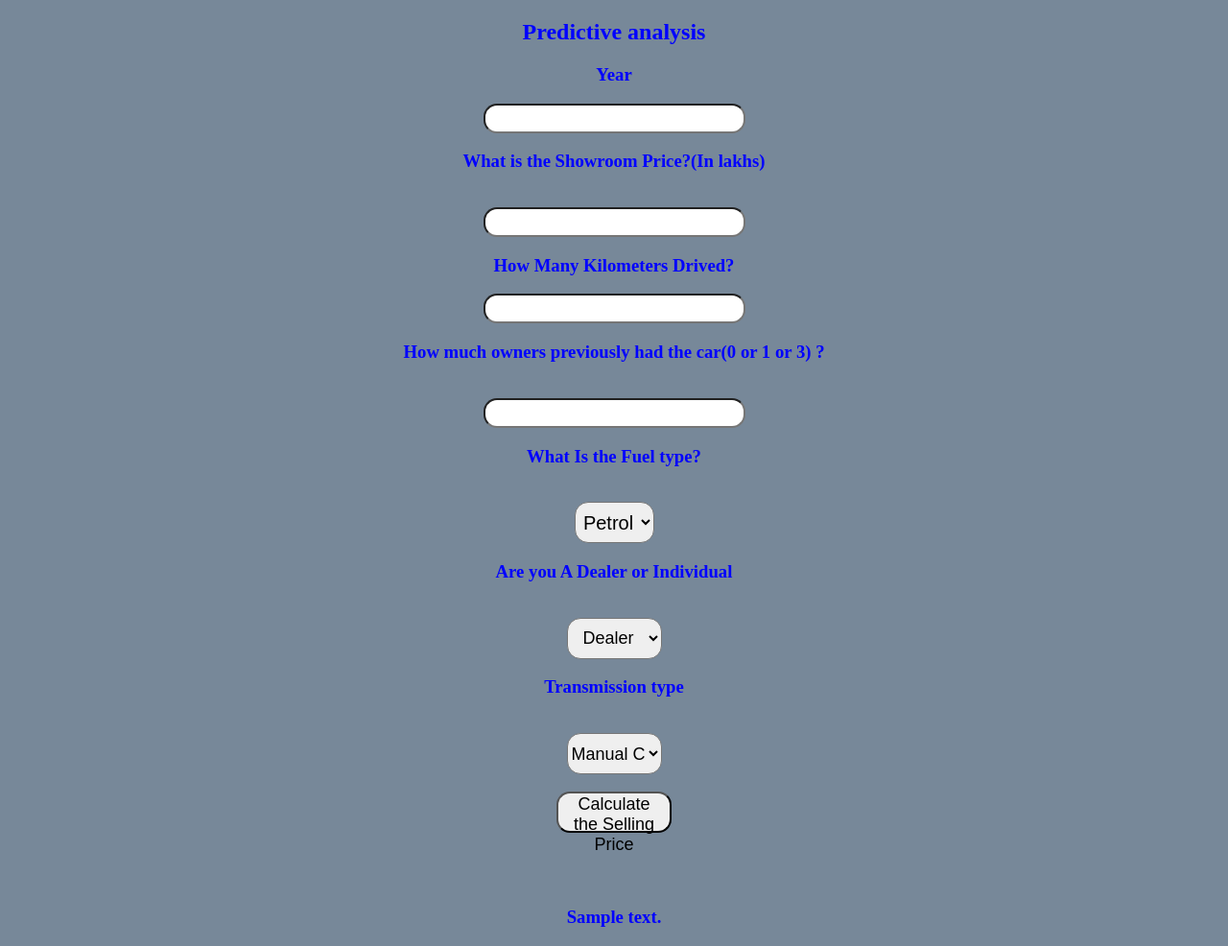
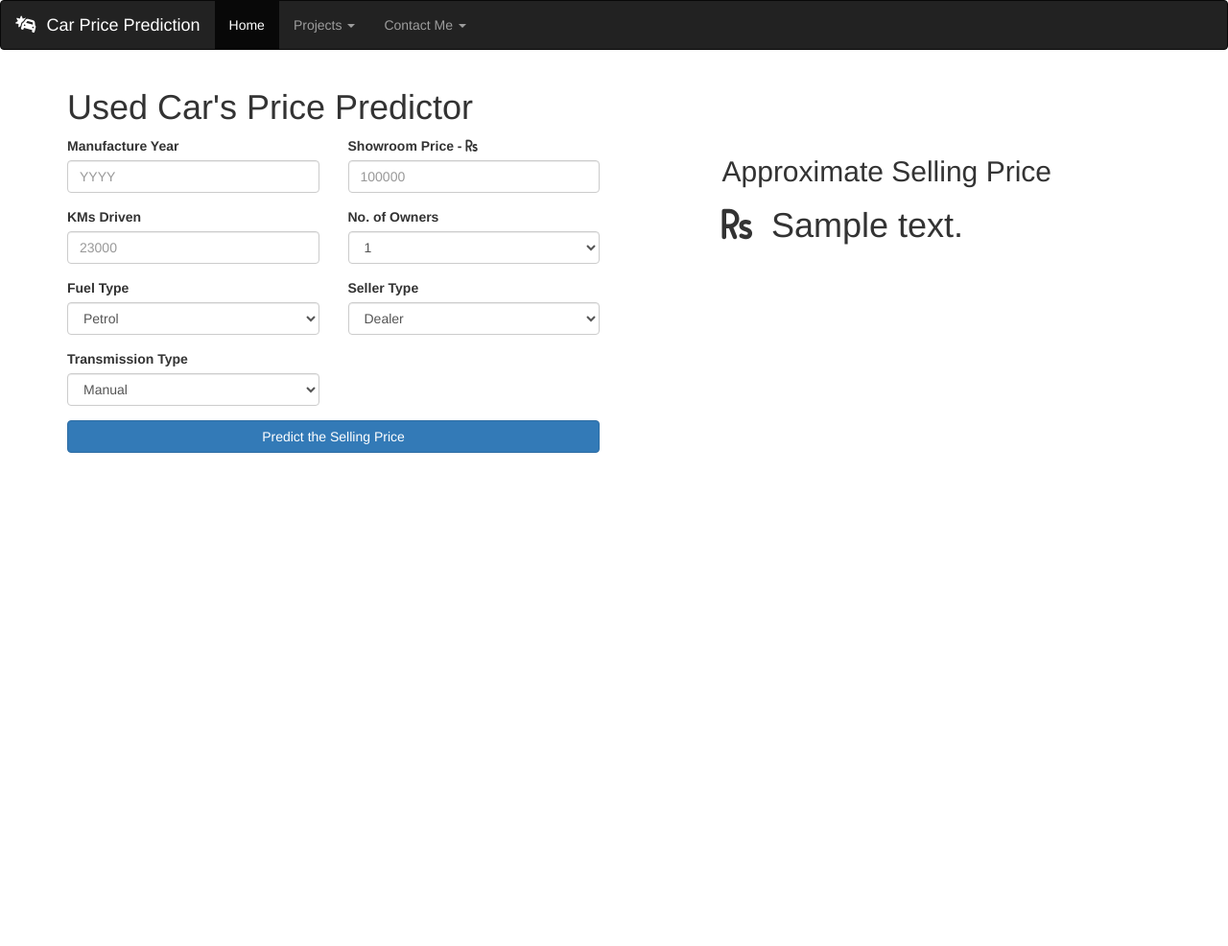
Before and after one commit to ravikant436/used_car_price_prediction, a Flask app: template templates/index.html in a window 1280 px wide. Shown: the whole page at 96% size. After the commit the page ends 472 px from the top, so only its background shows below. Run offline with Flask 2, Linux system fonts and the light colour scheme; the template is opened without the code that fills it: most values are stand-ins (such as "Sample title", 1, 10 or a date in 2020); parts of the project's set-up code (start-up, migrations or seed data) failed here and were passed over; some libraries are stand-ins or nearby versions.

Commit message:
Update User Interface

```diff
--- a/templates/index.html
+++ b/templates/index.html
@@ -1,159 +1,128 @@
-<!DOCTYPE html>
-<html lang="en">
+<!doctype html>
+<html>
+	<head>
+		<title>Used Cars Price Prediction</title>
+		<meta charset="utf-8">
+		<link rel='shortcut icon' type='image/x-icon' href="{{ url_for('static',filename='favicon.ico') }}" />
+		<meta name="viewport" content="width=device-width, initial-scale=1">
+		<!-- Latest compiled and minified CSS -->
+		<link rel="stylesheet" href="https://maxcdn.bootstrapcdn.com/bootstrap/3.4.1/css/bootstrap.min.css">
 
-<head>
-    <meta charset="UTF-8">
-    <meta name="viewport" content="width=device-width, initial-scale=1.0">
-    <title>Document</title>
+		<!-- jQuery library -->
+		<script src="https://ajax.googleapis.com/ajax/libs/jquery/3.5.1/jquery.min.js"></script>
+
+		<!-- Latest compiled JavaScript -->
+		<script src="https://maxcdn.bootstrapcdn.com/bootstrap/3.4.1/js/bootstrap.min.js"></script>
+
+		<!-- Font Library -->
+		<link rel="preconnect" href="https://fonts.gstatic.com">
+		<link href="https://fonts.googleapis.com/css2?family=Source+Sans+Pro&display=swap" rel="stylesheet">
+
+		<!--- Font Awesome -->
+		<script src="https://kit.fontawesome.com/14c3933906.js" crossorigin="anonymous"></script>
+
+		<link rel="stylesheet" type="text/css" href="{{ url_for('static',filename='common_styles.css') }}" />
+		<link rel="stylesheet" type="text/css" href="{{ url_for('static',filename='car_price.css') }}" />
 	</head>
+	<body>
+		<div class="full-height">
+			<nav class="navbar navbar-inverse">
+			  <div class="container-fluid">
+				<div class="navbar-header">
+				  <a class="navbar-brand" href="#" style="color:#fff"><i class="fas fa-car-crash"></i> &nbsp;Car Price Prediction</a>
+				</div>
+				<ul class="nav navbar-nav">
+				  <li class="active"><a href="#">Home</a></li>
+				  <li class="dropdown">
+					<a class="dropdown-toggle" data-toggle="dropdown" href="#">Projects
+					<span class="caret"></span></a>
+					<ul class="dropdown-menu">
+					  <li><a href="#"><i class="fas fa-plane-departure"></i> &nbsp;Flight Price Prediction</a></li>
+					  <li><a href="#"><i class="fas fa-key"></i> &nbsp;Password Strength</a></li>
+					  <li><a href="#"><i class="far fa-newspaper"></i> &nbsp;Fake News Classifier</a></li>
+					</ul>
+				  </li>
+				  <li class="dropdown">
+					<a class="dropdown-toggle" data-toggle="dropdown" href="#">Contact Me
+					<span class="caret"></span></a>
+					<ul class="dropdown-menu">
+					  <li><a href="https://www.linkedin.com/in/ravikant-tyagi/" target="_blank"><i class="fab fa-linkedin"></i> &nbsp;LinkedIn</a></li>
+					  <li><a href="https://github.com/ravikant436" target="_blank"><i class="fab fa-github"></i> &nbsp;GitHub</a></li>
+					</ul>
+				  </li>
+				</ul>
+			  </div>
+			</nav>
+			<div class="container">
+			  <h1 class="project-title">Used Car's Price Predictor</h1>
+			  <div class="row">
+				<form class="col-md-6" id="car-form" action="{{ url_for('predict')}}" method="post">
+					<div class="row">
+						<div class="form-group col-md-6">
+						  <label for="Year">Manufacture Year</label>
+						  <input name="Year" placeholder="YYYY" class="form-control" type="number" required="required">
+						</div>
+						<div class="form-group col-md-6">
+						  <label for="Present_Price">Showroom Price - <i class='fas fa-rupee-sign'></i></label>
+						  <input name="Present_Price" required="required" placeholder="100000" class="form-control" type="number ">
+						</div>
+					</div>
 
-<body>
+					<div class="row">
+						<div class="form-group col-md-6">
+						  <label for="Kms_Driven">KMs Driven</label>
+						  <input name="Kms_Driven" placeholder="23000" class="form-control" type="number" required="required">
+						</div>
+						<div class="form-group col-md-6">
+						  <label for="Owner">No. of Owners</label>
+						  <select name="Owner" class="form-control">
+							<option value="0">1</option>
+							<option value="1">2</option>
+							<option value="2">3 or more</option>
+						  </select>
+						</div>
+					</div>
 
-    <div style="color:blue">
-        <form action="{{ url_for('predict')}}" method="post">
-            <h2>Predictive analysis</h2>
-            <h3>Year</h3>
-            <input id="first" name="Year" type="number ">
-            <h3>What is the Showroom Price?(In lakhs)</h3><br><input id="second" name="Present_Price" required="required">
-            <h3>How Many Kilometers Drived?</h3><input id="third" name="Kms_Driven" required="required">
-            <h3>How much owners previously had the car(0 or 1 or 3) ?</h3><br><input id="fourth" name="Owner" required="required">
-            <h3>What Is the Fuel type?</h3><br><select name="Fuel_Type_Petrol" id="fuel" required="required">
+					<div class="row">
+						<div class="form-group col-md-6">
+						  <label for="Fuel_Type_Petrol">Fuel Type</label>
+						  <select class="form-control" name="Fuel_Type_Petrol" required="required">
 							<option value="Petrol">Petrol</option>
 							<option value="Diesel">Diesel</option>
 							<option value="Diesel">CNG</option>
 						  </select>
-            <h3>Are you A Dealer or Individual</h3><br><select name="Seller_Type_Individual" id="resea" required="required">
+						</div>
+						<div class="form-group col-md-6">
+						  <label for="Seller_Type_Individual">Seller Type</label>
+						  <select class="form-control" name="Seller_Type_Individual" required="required">
 							<option value="Dealer">Dealer</option>
 							<option value="Individual">Individual</option>
 						  </select>
-            <h3>Transmission type</h3><br><select name="Transmission_Mannual" id="research" required="required">
-                <option value="Mannual">Manual Car</option>
-                <option value="Automatic">Automatic Car</option>
-            </select>
-            <br><br><button id="sub" type="submit ">Calculate the Selling Price</button>
-            <br>
-
-
-
-
-        </form>
-
-
-
-        <br><br><h3>{{ prediction_text }}<h3>
+						</div>
 					</div>
 
+					<div class="row">
+						<div class="form-group col-md-6">
+						  <label for="Transmission_Mannual">Transmission Type</label>
+						  <select class="form-control" name="Transmission_Mannual" id="research" required="required">
+							<option value="Mannual">Manual</option>
+							<option value="Automatic">Automatic</option>
+						  </select>
+						</div>
+					</div>
 
-
-
-    <style>
-        body {
-            background-color: lightslategray;
-            text-align: center;
-            padding: 0px;
-        }
-
-        #research {
-            font-size: 18px;
-            width: 100px;
-            height: 23px;
-            top: 23px;
-        }
-
-        #box {
-            border-radius: 60px;
-            border-color: 45px;
-            border-style: solid;
-            font-family: cursive;
-            text-align: center;
-            background-color: rgb(168, 131, 61);
-            font-size: medium;
-            position: absolute;
-            width: 700px;
-            bottom: 9%;
-            height: 850px;
-            right: 30%;
-            padding: 0px;
-            margin: 0px;
-            font-size: 14px;
-        }
-
-        #fuel {
-            width: 83px;
-            height: 43px;
-            text-align: center;
-            border-radius: 14px;
-            font-size: 20px;
-        }
-
-        #fuel:hover {
-            background-color: coral;
-        }
-
-        #research {
-            width: 99px;
-            height: 43px;
-            text-align: center;
-            border-radius: 14px;
-            font-size: 18px;
-        }
-
-        #research:hover {
-            background-color: coral;
-        }
-
-        #resea {
-            width: 99px;
-            height: 43px;
-            text-align: center;
-            border-radius: 14px;
-            font-size: 18px;
-        }
-
-        #resea:hover {
-            background-color: coral;
-        }
-
-        #sub {
-            width: 120px;
-            height: 43px;
-            text-align: center;
-            border-radius: 14px;
-            font-size: 18px;
-        }
-
-        #sub:hover {
-            background-color: darkcyan;
-        }
-
-        #first {
-            border-radius: 14px;
-            height: 25px;
-            font-size: 20px;
-            text-align: center;
-        }
-
-        #second {
-            border-radius: 14px;
-            height: 25px;
-            font-size: 20px;
-            text-align: center;
-        }
-
-        #third {
-            border-radius: 14px;
-            height: 25px;
-            font-size: 20px;
-            text-align: center;
-        }
-
-        #fourth {
-            border-radius: 14px;
-            height: 25px;
-            font-size: 20px;
-            text-align: center;
-        }
-    </style>
+					<div class="row">
+						<div class="col-md-12">
+							<button id="sub" class="btn btn-md btn-primary btn-block" type="submit ">Predict the Selling Price</button>
+						</div>
+					</div>
+			    </form>
+				<div class="col-md-5 col-md-offset-1 result-box" style="">
+					<h2>Approximate Selling Price</h2>
+					<h1><i class='fas fa-rupee-sign'></i> &nbsp;{{ prediction_text }}</h1>
+				</div>
+			  </div>
+			</div>
+		</div>
 	</body>
-
 </html>
```
Lines whose indentation alone changed are shown as unchanged.
